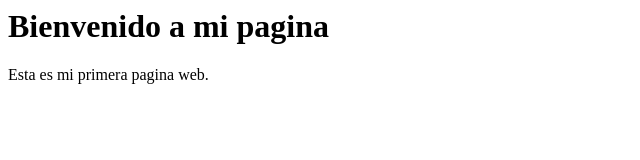
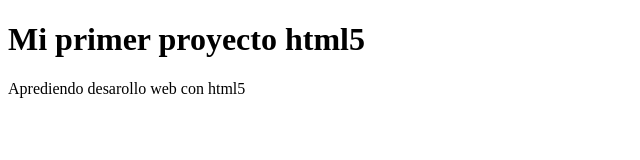
Before and after one commit to ssnchezandrew-gif/javascript, a plain HTML site: page index.html in a window 1280 px wide. Shown: the whole page, without its empty margins (0-640 px from the left). Drawn offline with Linux system fonts and the light colour scheme.

Commit message:
plantilla para html

```diff
--- a/index.html
+++ b/index.html
@@ -1,8 +1,16 @@
-<html>
+<!DOCTYPE html>
+<html lang="en">
 <head>
-    <title>Mi primera pagina</title>
+    <meta charset="UTF-8">
+    <meta name="viewport" content="width=device-width, initial-scale=1.0">
+    <title>Document</title>
 </head>
 <body>
-    <h1>Bienvenido a mi pagina</h1>
-    <p>Esta es mi primera pagina web.</p>
+    <h1>Mi primer proyecto html5</h1>
+
+    <p>
+Aprediendo desarollo web con html5
+    </p>
+
 </body>
+</html>
```
